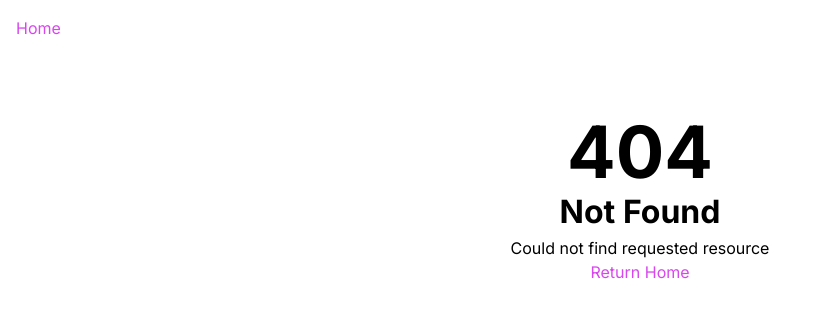
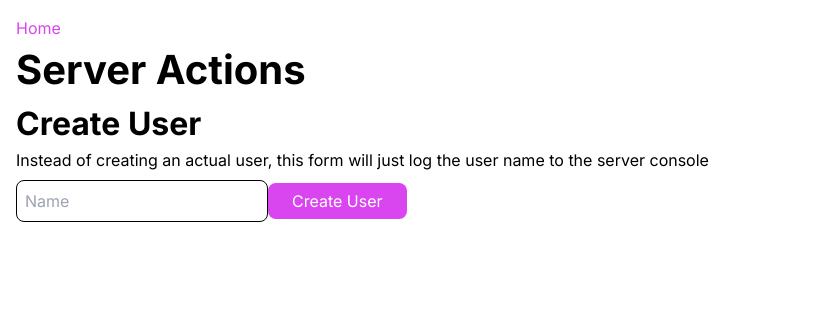
Before and after one commit to emanuelefavero/nextjs-app-router, a Next.js app: page /server-actions in a window 1280 px wide. Before the commit this address had no page. Shown: the top 318 px of the page, without its empty margins (0-816 px from the left). Built offline with nearby package versions, Linux system fonts and the light colour scheme.

Commit message:
add server-actions

```diff
--- a/app/globals.css
+++ b/app/globals.css
@@ -77,7 +77,8 @@ a:hover {
   text-decoration: underline;
 }
 
-button {
+button,
+button[type='submit'] {
   background-color: var(--primary);
   color: #fff;
   padding: 0.4rem 1.5rem;
--- a/app/page.tsx
+++ b/app/page.tsx
@@ -5,6 +5,9 @@ export default async function Home() {
     <>
       <h1>Home</h1>
       <ul>
+        <li>
+          <Link href='/server-actions'>Server Actions</Link>
+        </li>
         <li>
           <Link href='/search-parameters'>Search Parameters</Link>
         </li>
--- /dev/null
+++ b/app/server-actions/page.tsx
@@ -0,0 +1,31 @@
+import { redirect } from 'next/navigation'
+
+export default function Page() {
+  async function createUser(formData: FormData) {
+    'use server'
+
+    console.log(formData.get('name'))
+
+    // HERE: Do something with the form data in the server
+
+    // Redirect user to the home page after creating the user
+    redirect('/')
+  }
+
+  return (
+    <div>
+      <h1>Server Actions</h1>
+
+      <h2>Create User</h2>
+      <p className='mb-2'>
+        Instead of creating an actual user, this form will just log the user
+        name to the server console
+      </p>
+
+      <form action={createUser}>
+        <input type='text' name='name' placeholder='Name' />
+        <button type='submit'>Create User</button>
+      </form>
+    </div>
+  )
+}
```
